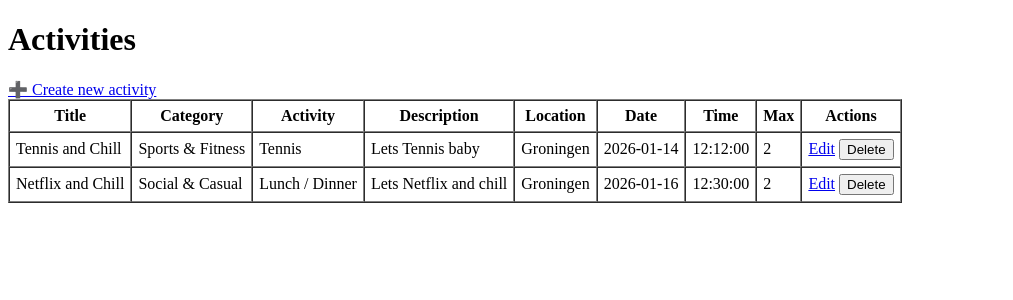
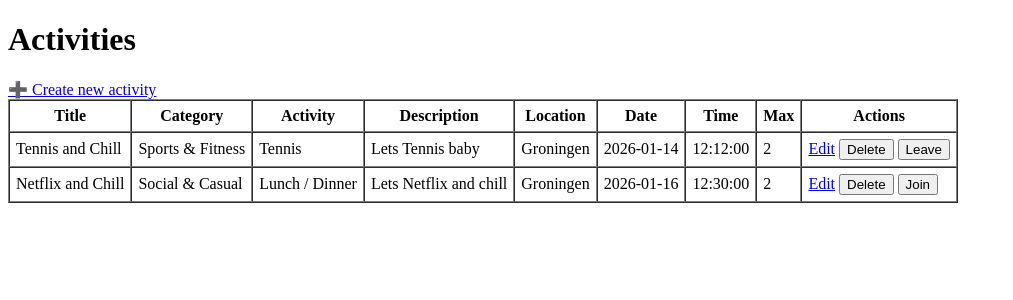
Before and after one commit to Lars511/DDWT_final_project, a Flask app: page /activities in a window 1280 px wide. Shown: the part 26-326 px from the top of the page, without its empty margins (0-1013 px from the left). Run offline with Flask 3, Linux system fonts and the light colour scheme; a user stored in the database is signed in; data comes from the database, SQL or seed files in the repository; both versions use the stored data as it was after the commit; tables that the repository leaves empty hold one stand-in row (values such as "Sample post").

Commit message:
added join and leave function

```diff
--- a/app/routes.py
+++ b/app/routes.py
@@ -7,7 +7,7 @@ from flask_login import current_user, login_user, logout_user, login_required
 from app import db, app, avatars
 from app.forms import LoginForm, SignUpForm, EditProfile
 from app.models import Users, Activity, Category
-from app.models import ActivityType
+from app.models import ActivityType, ActivityParticipant
 import sqlalchemy as sa
 from urllib.parse import urlsplit
 from datetime import date, time, datetime, timezone
@@ -214,6 +214,51 @@ def category_detail(id):
         activity_types=activity_types
     )
 
+@app.route("/activities/<int:id>/join", methods=["POST"])
+@login_required
+def join_activity(id):
+    activity = Activity.query.get_or_404(id)
+
+    # prevent joining own activity (optional but good)
+    if activity.creator_id == current_user.id:
+        flash("You cannot join your own activity.")
+        return redirect(url_for("activities"))
+
+    # prevent joining twice
+    if activity.has_user_joined(current_user.id):
+        flash("You have already joined this activity.")
+        return redirect(url_for("activities"))
+
+    # prevent joining if full
+    if activity.is_full():
+        flash("This activity is already full.")
+        return redirect(url_for("activities"))
+
+    participant = ActivityParticipant(
+        user_id=current_user.id,
+        activity_id=activity.id
+    )
+    db.session.add(participant)
+    db.session.commit()
+
+    flash("You have successfully joined the activity!")
+    return redirect(url_for("activities"))
+
+@app.route("/activities/<int:id>/leave", methods=["POST"])
+@login_required
+def leave_activity(id):
+    participant = ActivityParticipant.query.filter_by(
+        activity_id=id,
+        user_id=current_user.id
+    ).first()
+
+    if participant:
+        db.session.delete(participant)
+        db.session.commit()
+        flash("You have left the activity.")
+
+    return redirect(url_for("activities"))
+
 # ERROR
 @app.route("/error")
 def error():
--- a/app/templates/activities.html
+++ b/app/templates/activities.html
@@ -39,6 +39,21 @@
                       style="display:inline;">
                     <button type="submit">Delete</button>
                 </form>
+                {% if activity.has_user_joined(current_user.id) %}
+                    <form method="POST"
+                          action="{{ url_for('leave_activity', id=activity.id) }}"
+                          style="display:inline;">
+                        <button type="submit">Leave</button>
+                    </form>
+                {% elif not activity.is_full() %}
+                    <form method="POST"
+                          action="{{ url_for('join_activity', id=activity.id) }}"
+                          style="display:inline;">
+                        <button type="submit">Join</button>
+                    </form>
+                {% else %}
+                    <span>Full</span>
+                {% endif %}
             </td>
         </tr>
         {% endfor %}
```
Also changed, not shown: app/instance/activities.db.
